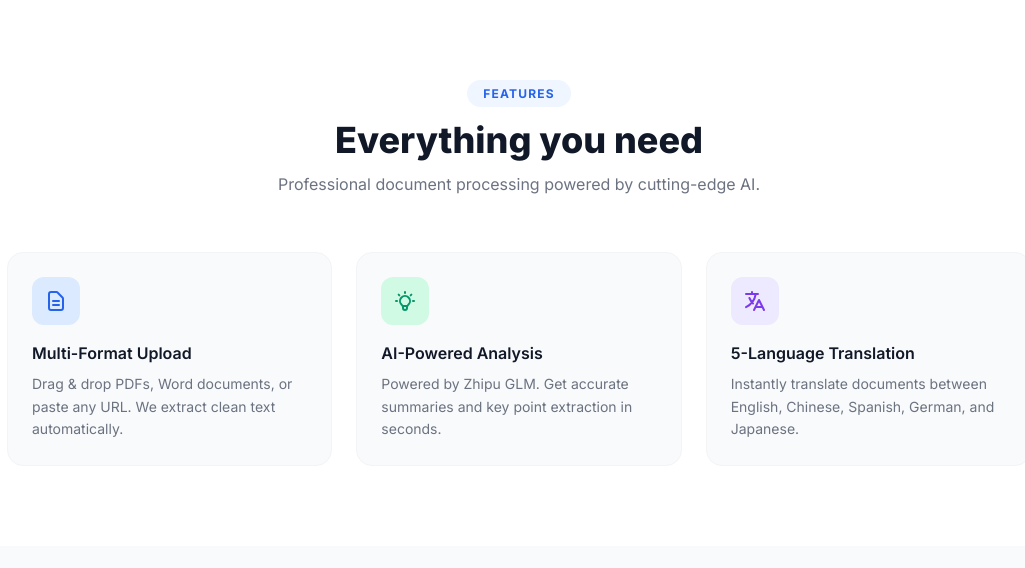
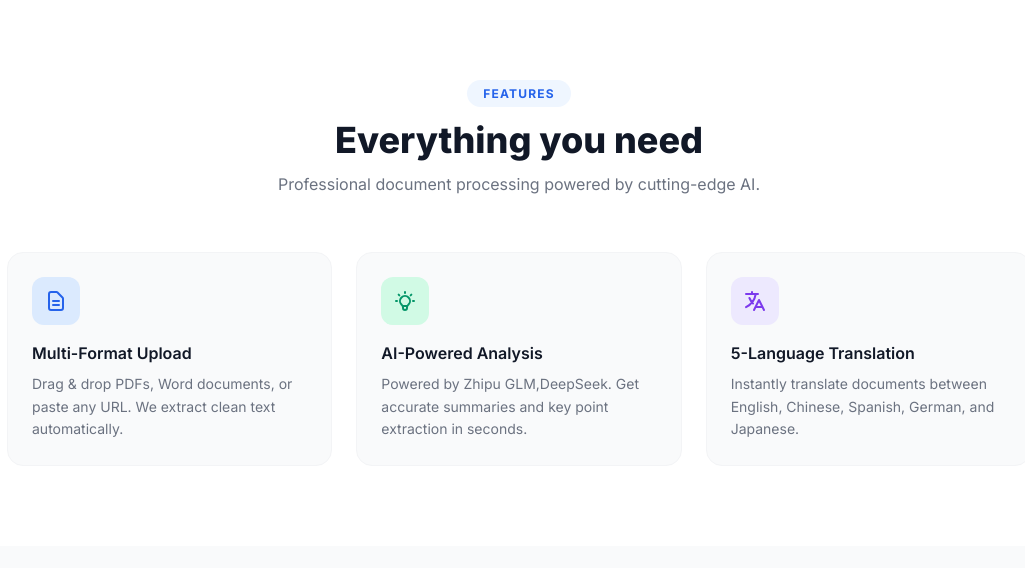
Before and after one commit to shenchuanchao/summarify-pro, a Flask app: page / in a window 1280 px wide. Shown: the part 883-1451 px from the top of the page, without its empty margins (121-1146 px from the left). Run offline with Flask 3, Linux system fonts and the light colour scheme; parts of the project's set-up code (start-up, migrations or seed data) failed here and were passed over; some libraries are stand-ins or nearby versions.

Commit message:
fix: update index.html

```diff
--- a/templates/index.html
+++ b/templates/index.html
@@ -199,7 +199,7 @@
                 <svg class="w-6 h-6 text-emerald-600" fill="none" stroke="currentColor" viewBox="0 0 24 24"><path stroke-linecap="round" stroke-linejoin="round" stroke-width="2" d="M9.663 17h4.673M12 3v1m6.364 1.636l-.707.707M21 12h-1M4 12H3m3.343-5.657l-.707-.707m2.828 9.9a5 5 0 117.072 0l-.548.547A3.374 3.374 0 0014 18.469V19a2 2 0 11-4 0v-.531c0-.895-.356-1.754-.988-2.386l-.548-.547z"/></svg>
             </div>
             <h3 class="font-semibold text-gray-900 mb-2">AI-Powered Analysis</h3>
-            <p class="text-sm text-gray-500 leading-relaxed">Powered by Zhipu GLM. Get accurate summaries and key point extraction in seconds.</p>
+            <p class="text-sm text-gray-500 leading-relaxed">Powered by Zhipu GLM,DeepSeek. Get accurate summaries and key point extraction in seconds.</p>
         </div>
         <!-- Card 3 -->
         <div class="bg-gray-50 rounded-2xl p-6 border border-gray-100 hover:border-brand-200 hover:shadow-md transition-all">
```
